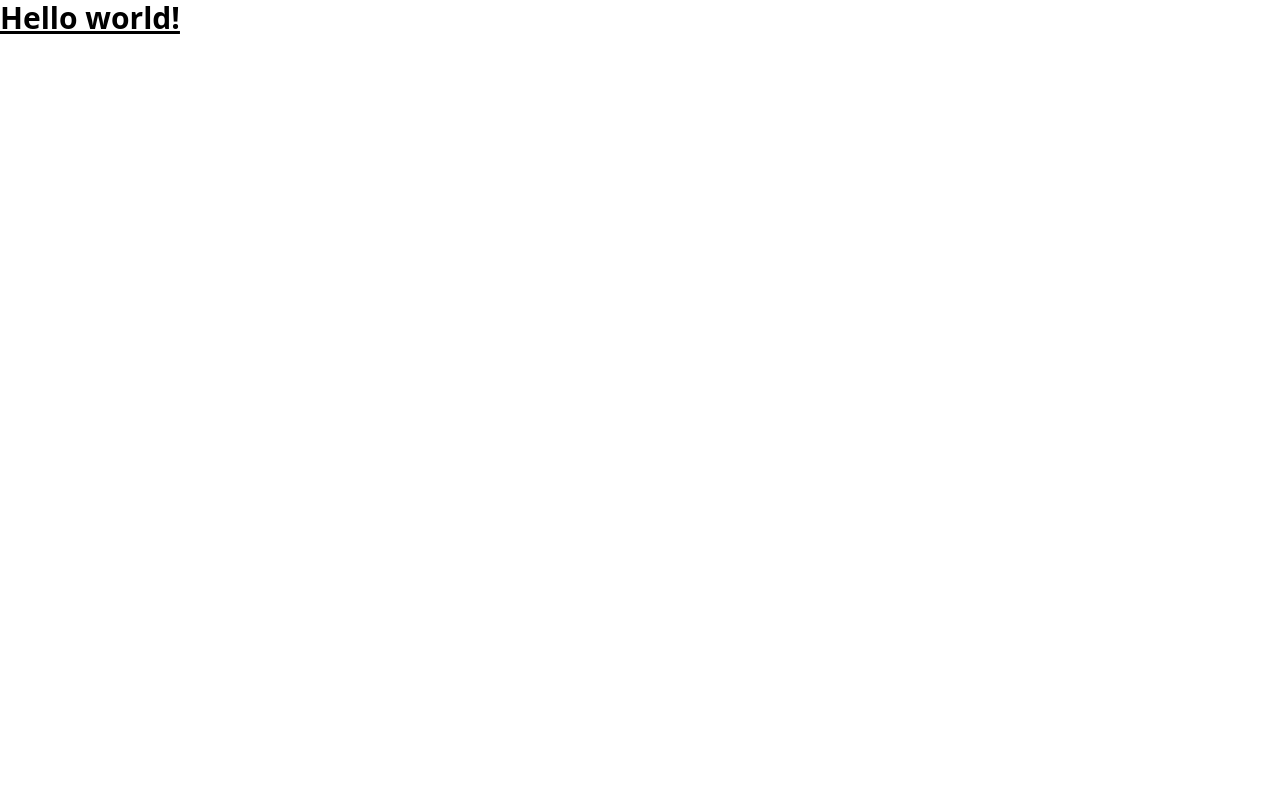
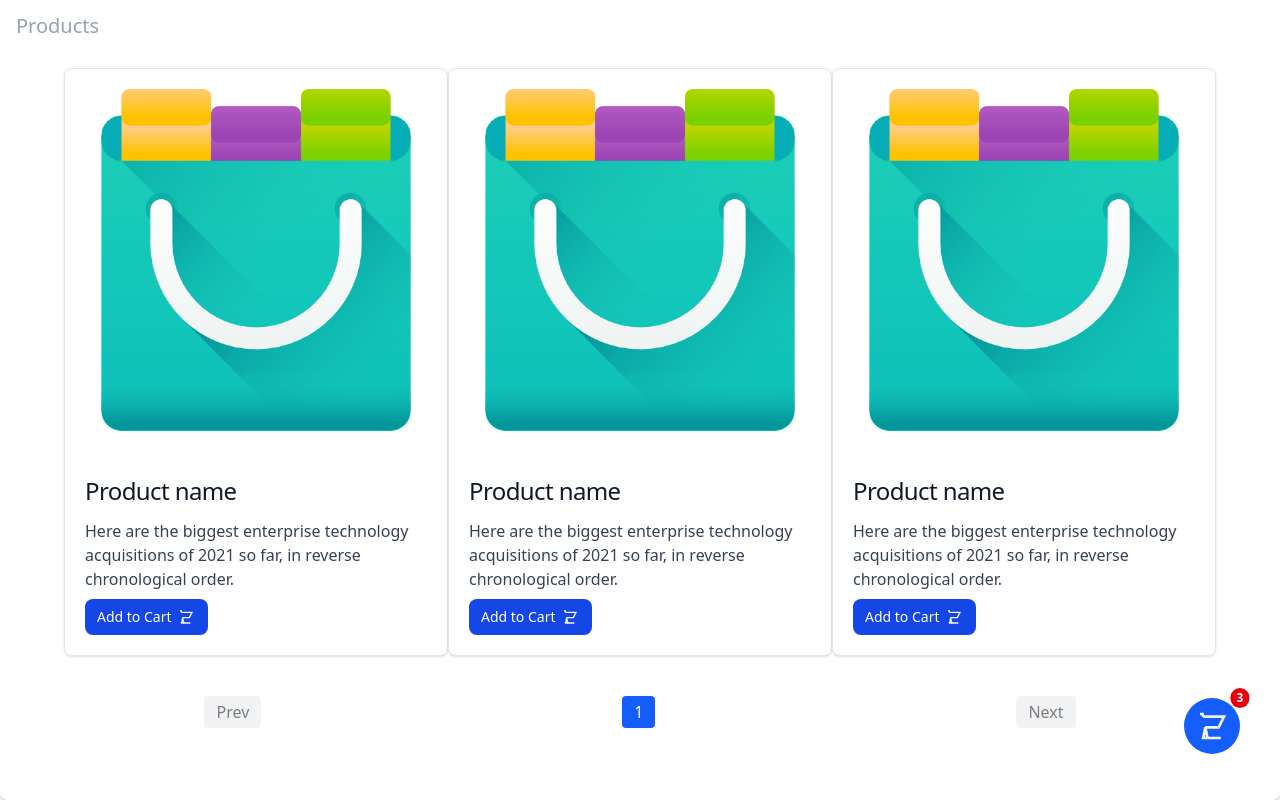
Before and after one commit to rahul-6-ramachandran/storefront, a React (Vite) app in the folder client/: page / in a window 1280 px wide. Built offline with nearby package versions, Linux system fonts and the light colour scheme; no server answers.

Commit message:
feat : productList setup

```diff
--- a/client/package.json
+++ b/client/package.json
@@ -10,7 +10,9 @@
     "preview": "vite preview"
   },
   "dependencies": {
+    "@tailwindcss/postcss": "^4.1.10",
     "@tailwindcss/vite": "^4.1.10",
+    "postcss": "^8.5.6",
     "react": "^19.1.0",
     "react-dom": "^19.1.0",
     "react-router": "^7.6.2",
--- /dev/null
+++ b/client/postcss.config.mjs
@@ -0,0 +1,5 @@
+export default {
+    plugins: {
+      "@tailwindcss/postcss": {},
+    }
+  }
--- a/client/src/App.tsx
+++ b/client/src/App.tsx
@@ -1,22 +1,27 @@
 import { Route, BrowserRouter as Router, Routes } from 'react-router-dom'
 import './App.css'
 import HomeLayout from './layouts/home/HomeLayout'
+import ProductList from './components/pages/ProductList'
 
 function App() {
 
 
   return (
     <>
+     <div>
      <Router>
 
 <Routes>
   <Route
     path='/'
-            element = {<HomeLayout/>}
+    element = {<HomeLayout>
+      <ProductList/>
+    </HomeLayout>}
   />
 </Routes>
 
 </Router>
+     </div>
     </>
   )
 }
--- /dev/null
+++ b/client/src/components/cart/Cart.tsx
@@ -0,0 +1,23 @@
+export default function Cart (){
+    return (<>
+    <div className="relative inline-block fixed md:bottom-0  bottom-3 rounded bg-blue-600 rounded-full p-3 ">
+
+            <svg
+                className="md:w-8 md:h-8 h-6  w-6 text-gray-100"
+                fill="none"
+                stroke="currentColor"
+                strokeWidth="2"
+                viewBox="0 0 24 24"
+                xmlns="http://www.w3.org/2000/svg"
+            >
+                <path d="M3 3h2l.4 2M7 13h10l4-8H5.4M7 13l-1.6 8h13.2M7 13l1.6 8h8.8" />
+            </svg>
+
+
+            <span className="absolute top-0 right-0 transform translate-x-1/2 -translate-y-1/2 bg-red-600 text-white text-xs font-bold px-1.5 py-0.5 rounded-full">
+                3
+            </span>
+            </div>
+
+    </>)
+}
--- /dev/null
+++ b/client/src/components/pages/ProductList.tsx
@@ -0,0 +1,53 @@
+import { useEffect, useState } from "react";
+import Cart from "../cart/Cart";
+import Product from "../product/Product";
+import type { Products } from "../../types.common";
+import Pagination from "../pagination/Pagination";
+
+export default function ProductList (){
+    const [products, setProducts] = useState([]);
+    const [currentPage, setCurrentPage] = useState(1);
+    const [totalPages, setTotalPages] = useState(1);
+    const productsPerPage = 10;
+
+    useEffect(() => {
+      const fetchProducts = async () => {
+        try {
+          const res = await fetch(
+            `http://localhost:3000/products?page=${currentPage}&limit=${productsPerPage}`
+          );
+          const data = await res.json();
+
+          setProducts(data.items); // Adjust keys based on your backend response
+          setTotalPages(Math.ceil(data.total / productsPerPage));
+        } catch (error) {
+          console.error('Error fetching products:', error);
+        }
+      };
+
+      fetchProducts();
+    }, [currentPage]);
+
+    return(<>
+           <div>
+
+            <div className="grid grid-cols-1 md:grid-cols-3 gap-3 md:gap-0 pt-15 pb-15 md:pb-10 md:pt-11  p-10 my-3">
+                <Product/>
+                <Product/>
+                <Product/>
+
+            </div>
+            <div>
+                <Pagination
+        currentPage={currentPage}
+        totalPages={totalPages}
+        onPageChange={setCurrentPage}
+      />
+            </div>
+           <div className="fixed bottom-10 right-10 z-50">
+                  <Cart/>
+                  </div>
+           </div>
+
+    </>)
+}
--- /dev/null
+++ b/client/src/components/pagination/Pagination.tsx
@@ -0,0 +1,49 @@
+// Pagination.tsx
+
+interface PaginationProps {
+  currentPage: number;
+  totalPages: number;
+  onPageChange: (page: number) => void;
+}
+
+export default function Pagination({
+  currentPage,
+  totalPages,
+  onPageChange,
+}: PaginationProps) {
+  const pages = Array.from({ length: totalPages }, (_, i) => i + 1);
+
+  return (
+    <div className="flex justify-center mt-4 space-x-2">
+      <button
+        className="px-3 py-1 rounded bg-gray-200 hover:bg-gray-300 disabled:opacity-50"
+        disabled={currentPage === 1}
+        onClick={() => onPageChange(currentPage - 1)}
+      >
+        Prev
+      </button>
+
+      {pages.map((page) => (
+        <button
+          key={page}
+          className={`px-3 py-1 rounded ${
+            page === currentPage
+              ? 'bg-blue-600 text-white'
+              : 'bg-gray-200 hover:bg-gray-300'
+          }`}
+          onClick={() => onPageChange(page)}
+        >
+          {page}
+        </button>
+      ))}
+
+      <button
+        className="px-3 py-1 rounded bg-gray-200 hover:bg-gray-300 disabled:opacity-50"
+        disabled={currentPage === totalPages}
+        onClick={() => onPageChange(currentPage + 1)}
+      >
+        Next
+      </button>
+    </div>
+  );
+}
--- /dev/null
+++ b/client/src/components/product/Product.tsx
@@ -0,0 +1,36 @@
+import { Link } from "react-router";
+
+export default function Product (){
+    return (
+        <>
+
+
+<div className="max-w-sm h-full bg-white md:m-4 border border-gray-200 rounded-lg shadow-sm dark:bg-gray-800 dark:border-gray-700">
+    <div className="p-5">
+        <img className="rounded-t-lg w-full h-full" src="images/shop.png" alt="" />
+    </div>
+    <div className="p-5">
+        <div className="md:py-1">
+            <h6 className="mb-2 text-2xl font-medium tracking-tight text-gray-900 dark:text-white">Product name</h6>
+        </div>
+        <p className="mb-3 font-normal text-gray-700 dark:text-gray-400 md:py-2">Here are the biggest enterprise technology acquisitions of 2021 so far, in reverse chronological order.</p>
+        <Link to={'/'} className="inline-flex gap-1 items-center px-3 py-2 text-sm font-medium text-center text-white bg-blue-700 rounded-lg hover:bg-blue-800 focus:ring-4 focus:outline-none focus:ring-blue-300 dark:bg-blue-600 dark:hover:bg-blue-700 dark:focus:ring-blue-800">
+            Add to Cart
+            <svg
+                className="w-5 h-4 text-gray-100"
+                fill="none"
+                stroke="currentColor"
+                strokeWidth="2"
+                viewBox="0 0 24 24"
+                xmlns="http://www.w3.org/2000/svg"
+            >
+                <path d="M3 3h2l.4 2M7 13h10l4-8H5.4M7 13l-1.6 8h13.2M7 13l1.6 8h8.8" />
+            </svg>
+
+        </Link>
+    </div>
+</div>
+
+        </>
+    )
+}
--- a/client/src/layouts/home/HomeLayout.tsx
+++ b/client/src/layouts/home/HomeLayout.tsx
@@ -1,9 +1,17 @@
-export default function HomeLayout(){
+
+
+export default function HomeLayout({children}: { children: React.ReactNode }){
     return (
         <>
-        <h1 className="text-3xl font-bold underline">
-    Hello world!
-  </h1>
+          <div className='flex flex-col   h-screen bg-gray-100'>
+         <h1 className="my-3 text-xl w-full bg-white  text-gray-400 font-medium text-start fixed mx-4 px-4 py-3" >Products</h1>
+      <div className=" w-full p-6 bg-white h-screen rounded-lg shadow-md">
+
+        {children}
+      </div>
+
+    </div>
+
         </>
     )
 }
--- /dev/null
+++ b/client/src/types.common.ts
@@ -0,0 +1,7 @@
+export type Products = {
+    name : string,
+    _id : string,
+    description : string,
+    images : string[],
+    price : number
+}
```
Also changed, not shown: client/public/images/shop.png (added), client/src/components/pages/ProductDetails.tsx (added), 1 other file (tests, documents, lock files or other folders). Lines whose indentation alone changed are shown as unchanged.
